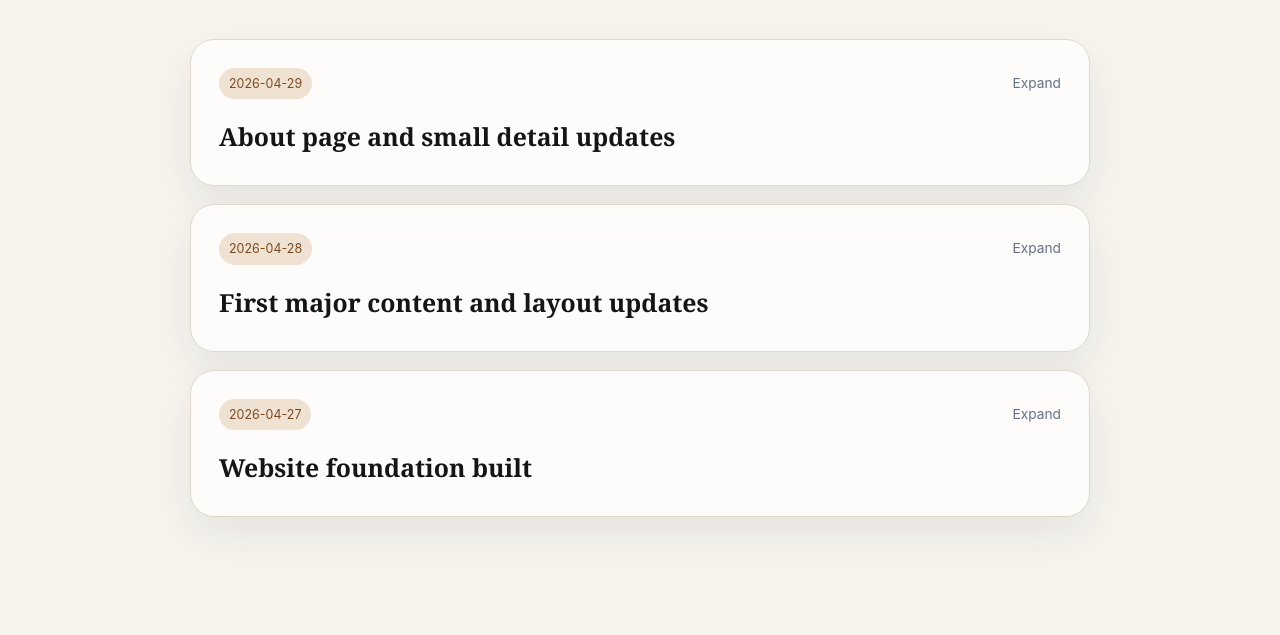
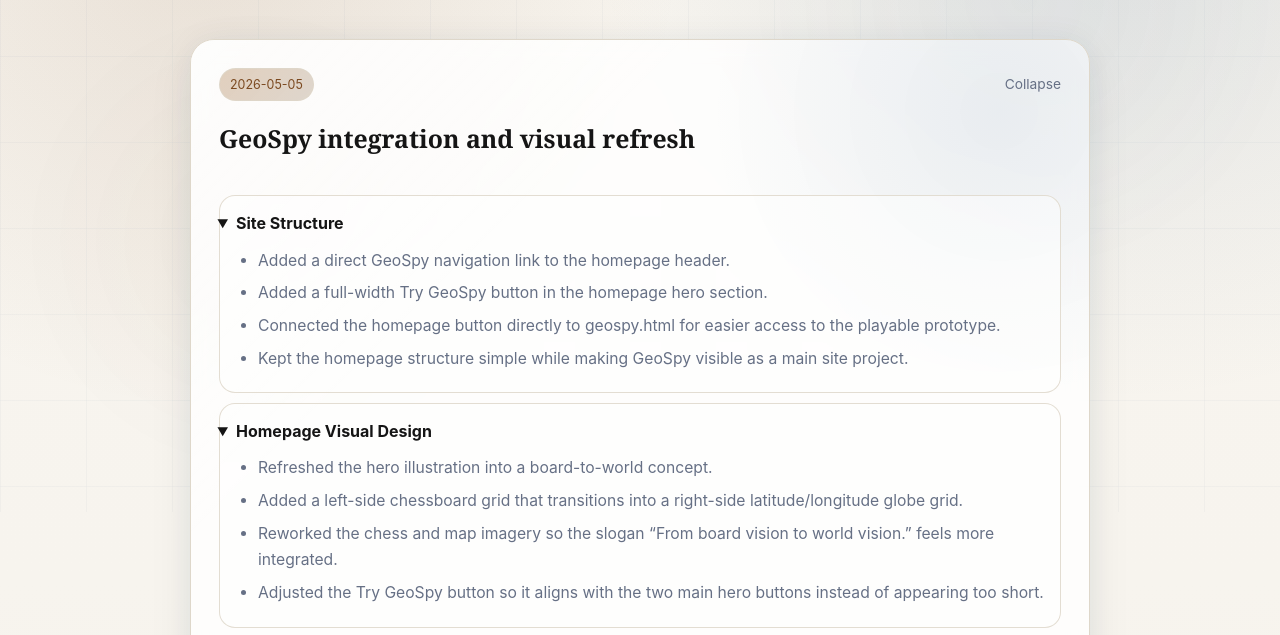
Before and after one commit to thechessplayer337/thechessplayer337.github.io, a plain HTML site: page updates.html in a window 1280 px wide. Shown: the part 288-923 px from the top of the page. Before the commit the page ends 901 px from the top, so only its background shows below. Drawn offline with Linux system fonts and the light colour scheme.

Commit message:
Update updates.html

```diff
--- a/updates.html
+++ b/updates.html
@@ -26,10 +26,31 @@
     }
 
     body {
+      min-height: 100vh;
       font-family: Georgia, "Times New Roman", serif;
-      background: var(--bg);
+      background:
+        radial-gradient(circle at 16% 12%, rgba(124, 74, 33, 0.12), transparent 30rem),
+        radial-gradient(circle at 88% 8%, rgba(76, 111, 147, 0.14), transparent 34rem),
+        linear-gradient(180deg, #f8f5ef 0%, var(--bg) 48%, #f3eee5 100%);
       color: var(--text);
       line-height: 1.7;
+      overflow-x: hidden;
+      position: relative;
+    }
+
+    body::before {
+      content: "";
+      position: fixed;
+      inset: 0;
+      z-index: -2;
+      opacity: 0.22;
+      background-image:
+        linear-gradient(90deg, rgba(62,103,142,0.16) 1px, transparent 1px),
+        linear-gradient(rgba(62,103,142,0.16) 1px, transparent 1px),
+        radial-gradient(circle at 80% 36%, rgba(76,111,147,0.22), transparent 18rem),
+        radial-gradient(circle at 20% 66%, rgba(124,74,33,0.14), transparent 16rem);
+      background-size: 86px 100%, 100% 86px, auto, auto;
+      pointer-events: none;
     }
 
     a {
@@ -73,12 +94,29 @@
     }
 
     .update-card {
-      background: rgba(255, 255, 255, 0.78);
+      position: relative;
+      background: rgba(255, 255, 255, 0.80);
       border: 1px solid var(--line);
       border-radius: 24px;
       padding: 0;
-      box-shadow: var(--shadow);
+      box-shadow: var(--shadow), 0 0 32px rgba(76, 111, 147, 0.06);
       overflow: hidden;
+      backdrop-filter: blur(10px);
+    }
+
+    .update-card::before {
+      content: "";
+      position: absolute;
+      inset: 0;
+      background:
+        linear-gradient(135deg, rgba(255,255,255,0.55), transparent 28%),
+        radial-gradient(circle at 90% 8%, rgba(76,111,147,0.10), transparent 18rem);
+      pointer-events: none;
+    }
+
+    .update-card > * {
+      position: relative;
+      z-index: 1;
     }
 
     .date-summary {
@@ -103,8 +141,11 @@
       display: inline-block;
       padding: 5px 10px;
       border-radius: 999px;
-      background: var(--accent-soft);
+      background:
+        linear-gradient(135deg, rgba(124,74,33,0.12), rgba(76,111,147,0.10)),
+        var(--accent-soft);
       color: var(--accent);
+      border: 1px solid rgba(222, 215, 202, 0.82);
       font-family: Inter, -apple-system, BlinkMacSystemFont, "Segoe UI", sans-serif;
       font-size: 0.78rem;
     }
@@ -206,6 +247,57 @@
     </p>
 
     <section class="updates">
+      <details class="update-card" open>
+        <summary class="date-summary">
+          <div class="date-row">
+            <span class="date">2026-05-05</span>
+            <span class="expand-hint"></span>
+          </div>
+          <h2>GeoSpy integration and visual refresh</h2>
+        </summary>
+
+        <div class="update-content">
+          <div class="update-groups">
+            <details class="group" open>
+              <summary>Site Structure</summary>
+              <ul>
+                <li>Added a direct GeoSpy navigation link to the homepage header.</li>
+                <li>Added a full-width Try GeoSpy button in the homepage hero section.</li>
+                <li>Connected the homepage button directly to geospy.html for easier access to the playable prototype.</li>
+                <li>Kept the homepage structure simple while making GeoSpy visible as a main site project.</li>
+              </ul>
+            </details>
+
+            <details class="group" open>
+              <summary>Homepage Visual Design</summary>
+              <ul>
+                <li>Refreshed the hero illustration into a board-to-world concept.</li>
+                <li>Added a left-side chessboard grid that transitions into a right-side latitude/longitude globe grid.</li>
+                <li>Reworked the chess and map imagery so the slogan “From board vision to world vision.” feels more integrated.</li>
+                <li>Adjusted the Try GeoSpy button so it aligns with the two main hero buttons instead of appearing too short.</li>
+              </ul>
+            </details>
+
+            <details class="group" open>
+              <summary>GeoSpy Page Design</summary>
+              <ul>
+                <li>Centered the GeoSpy landing layout and Create / Join card.</li>
+                <li>Added a subtle world-map and globe-projection background behind the game entry screen.</li>
+                <li>Adjusted the animated light orbit so it surrounds the GeoSpy title without covering the letters.</li>
+                <li>Moved Back to Home to the far left of the page for clearer navigation.</li>
+              </ul>
+            </details>
+
+            <details class="group">
+              <summary>Future Sections</summary>
+              <ul>
+                <li>Future GeoSpy updates may add a rules page, screenshot quality review notes, and a clearer public changelog link from the site.</li>
+              </ul>
+            </details>
+          </div>
+        </div>
+      </details>
+
       <details class="update-card">
         <summary class="date-summary">
           <div class="date-row">
```
